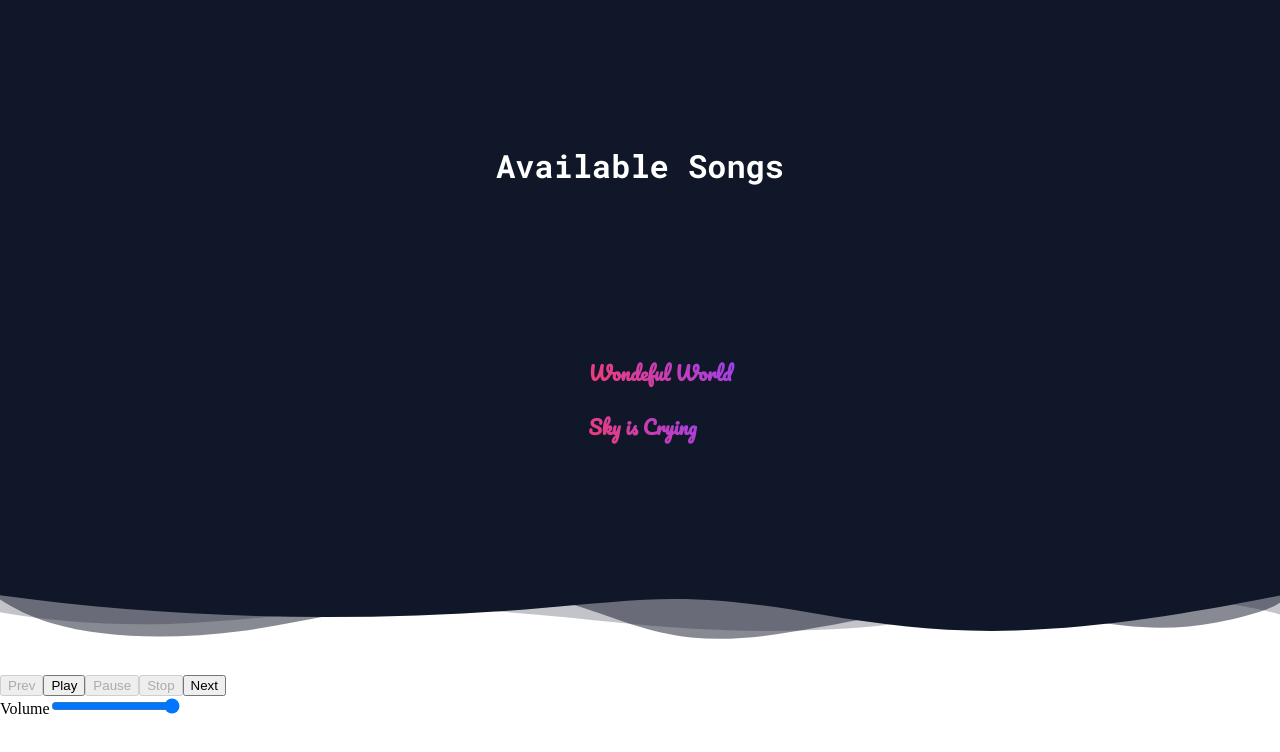
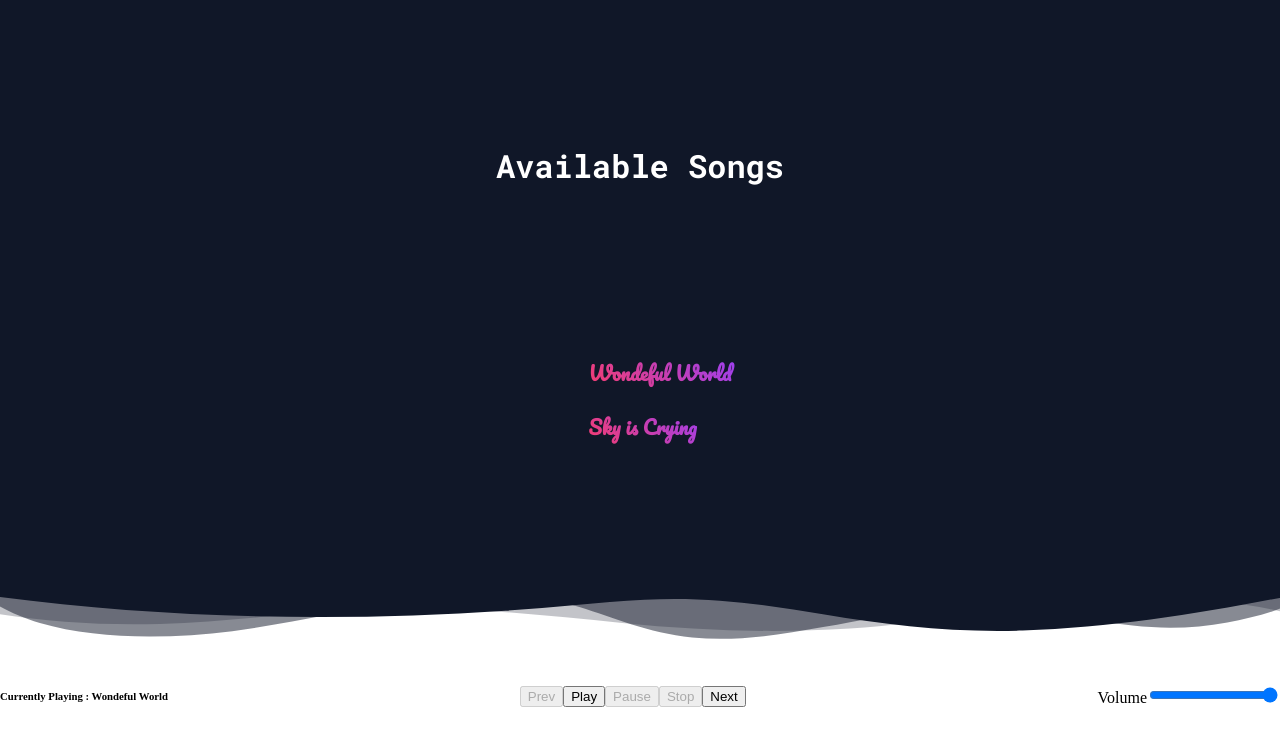
Before and after one commit to safwenHafsawy/Music-Bay, a React app: page /player in a window 1280 px wide. Shown: the top 752 px of the page. Built offline with nearby package versions, Linux system fonts and the light colour scheme; no server answers.

Commit message:
fixed prettier issue + worked on player ui

```diff
--- a/src/app/components/musicPlayer/musicPlayer.jsx
+++ b/src/app/components/musicPlayer/musicPlayer.jsx
@@ -54,14 +54,7 @@ class MusicPlayer extends Component {
   }
 
   playAudio() {
-    const {
-      isLoadingMusic,
-      elapsed,
-      source,
-      bufferAudio,
-      playedSongIndex,
-      gainNode,
-    } = this.state;
+    const { isLoadingMusic, elapsed, source, bufferAudio, playedSongIndex, gainNode } = this.state;
     if (isLoadingMusic) {
       // eslint-disable-next-line no-alert
       alert("Audio still loading");
@@ -145,12 +138,7 @@ class MusicPlayer extends Component {
           <ul>
             {MUSICINTEL.map((song, i) => (
               <li key={song.id}>
-                <button
-                  id={i}
-                  className="song"
-                  type="button"
-                  onClick={this.toNextAudio}
-                >
+                <button id={i} className="song" type="button" onClick={this.toNextAudio}>
                   {song.name}
                 </button>
               </li>
@@ -162,53 +150,28 @@ class MusicPlayer extends Component {
             <MusicSeparator />
           </div>
           <div>
-            <button
-              className="prevAudio"
-              type="button"
-              onClick={this.toNextAudio}
-              disabled={playedSongIndex === 0}
-            >
+            <h6>{MUSICINTEL[playedSongIndex].name}</h6>
+          </div>
+          <div>
+            <button className="prevAudio" type="button" onClick={this.toNextAudio} disabled={playedSongIndex === 0}>
               Prev
             </button>
-            <button
-              type="button"
-              onClick={this.playAudio}
-              disabled={currentlyPlaying}
-            >
+            <button type="button" onClick={this.playAudio} disabled={currentlyPlaying}>
               Play
             </button>
-            <button
-              type="button"
-              onClick={this.pauseAudio}
-              disabled={!currentlyPlaying}
-            >
+            <button type="button" onClick={this.pauseAudio} disabled={!currentlyPlaying}>
               Pause
             </button>
-            <button
-              type="button"
-              onClick={this.stopAudio}
-              disabled={!currentlyPlaying}
-            >
+            <button type="button" onClick={this.stopAudio} disabled={!currentlyPlaying}>
               Stop
             </button>
-            <button
-              type="button"
-              onClick={this.toNextAudio}
-              disabled={playedSongIndex === MUSICINTEL.length - 1}
-            >
+            <button type="button" onClick={this.toNextAudio} disabled={playedSongIndex === MUSICINTEL.length - 1}>
               Next
             </button>
           </div>
           <div>
             <label htmlFor="volume">Volume</label>
-            <input
-              id="volume"
-              type="range"
-              onChange={this.changeVolume}
-              value={volume}
-              min={0}
-              max={100}
-            />
+            <input id="volume" type="range" onChange={this.changeVolume} value={volume} min={0} max={100} />
           </div>
         </div>
       </div>
--- a/src/app/components/musicPlayer/musicPlayer.scss
+++ b/src/app/components/musicPlayer/musicPlayer.scss
@@ -50,11 +50,19 @@
     background-color: $third-color;
     position: relative;
     display: flex;
-    flex-direction: column;
-    justify-content: center;
+    flex-direction: row;
+    justify-content: space-between;
+    align-items: center;
+    padding: 0px 12px;
 
     #separator {
       @include music-separtor($first-color);
     }
+
+    & > div > h6 {
+      &::before {
+        content: "Currently Playing : ";
+      }
+    }
   }
 }
```
Also changed, not shown: .eslintrc.json, 1 other file (tests, documents, lock files or other folders).
